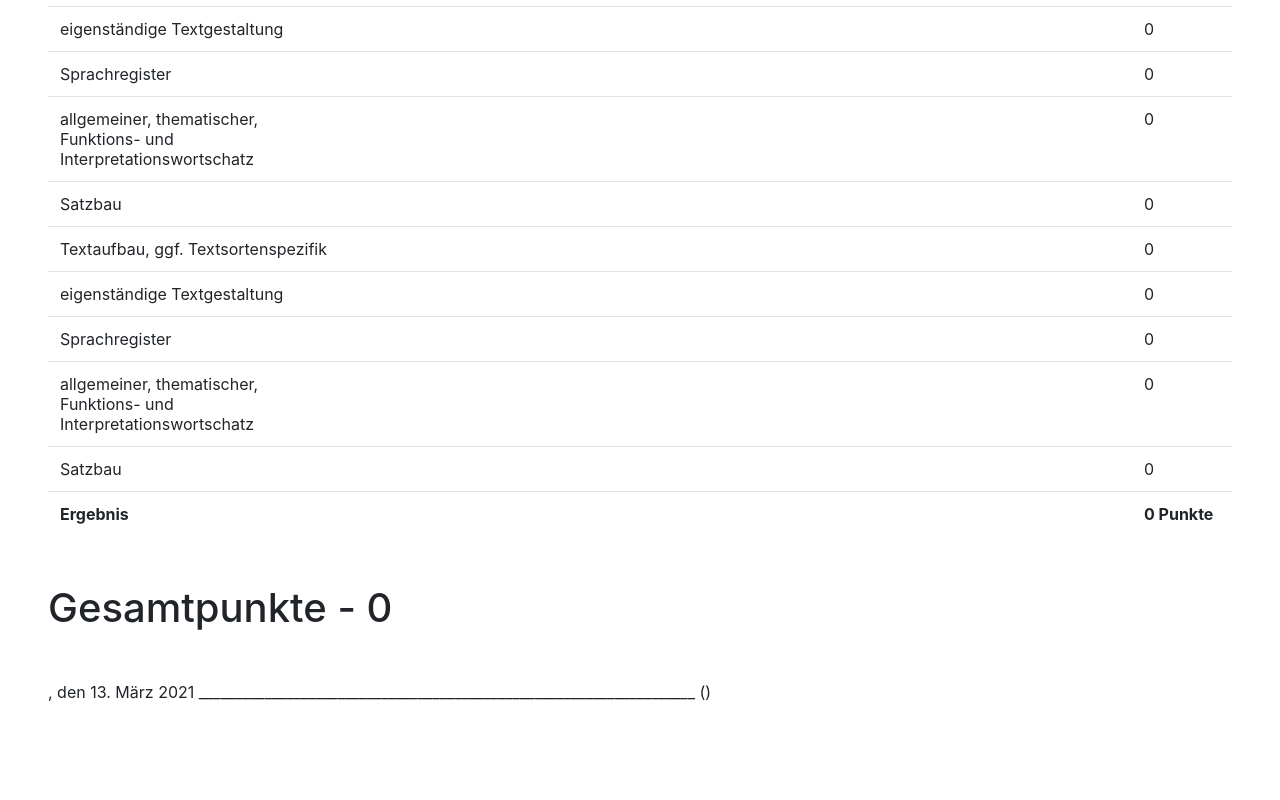
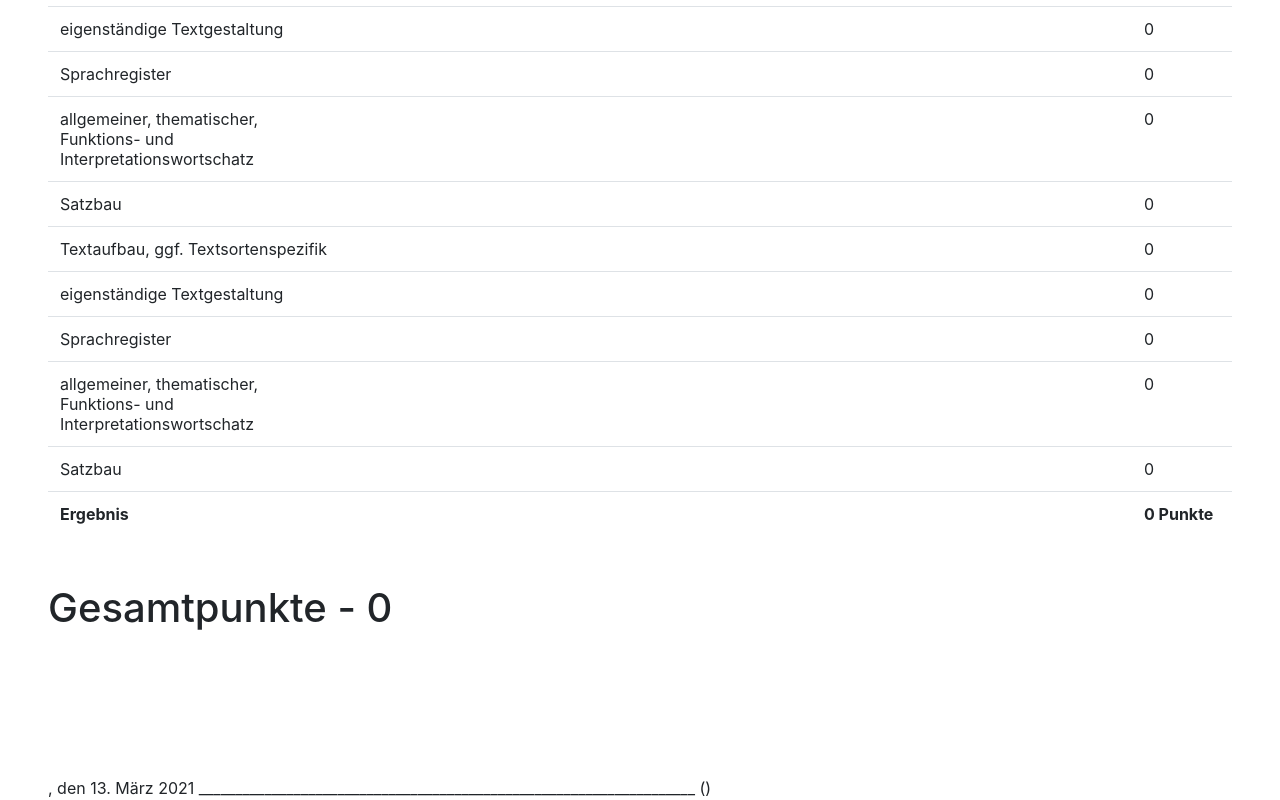
Before and after one commit to samunro/klausur, an Angular app: page / in a window 1280 px wide. Shown: the part 2398-3198 px from the top of the page. Before the commit the page ends 3102 px from the top, so only its background shows below. Built offline with nearby package versions, Linux system fonts and the light colour scheme; what ngx-bootstrap-icons would draw is missing.

Commit message:
Fixed a typo and added some whitespace around the signature line.

```diff
--- a/src/app/master.json
+++ b/src/app/master.json
@@ -904,7 +904,7 @@
                 {
                   "id": 137,
                   "pointRangeId": 6,
-                  "text": "sehr hohes Maß an lexikalischer Korrektheit in allen Bereichen desWortschatzes; vereinzelte Fehler resultieren daraus, dass sprachliche Risiken eingegangen werden; die Verständlichkeit wird nicht beeinträchtigt"
+                  "text": "sehr hohes Maß an lexikalischer Korrektheit in allen Bereichen des Wortschatzes; vereinzelte Fehler resultieren daraus, dass sprachliche Risiken eingegangen werden; die Verständlichkeit wird nicht beeinträchtigt"
                 }
               ]
             },
--- a/src/app/student-points.component.html
+++ b/src/app/student-points.component.html
@@ -93,7 +93,8 @@
     </table>
   </ng-container>
   <h1 class="mb-5">Gesamtpunkte - {{getTotalPoints()}}</h1>
-  {{city}}, den {{date}} ____________________________________________________________________ ({{teacher}})
+  <div class="py-5"></div>
+  <div>{{city}}, den {{date}} ____________________________________________________________________ ({{teacher}})</div>
 </div>
 <div class="container-fluid" *ngIf="!isPrintView">
   <div class="row pr-5 pt-3 mb-5">
```
